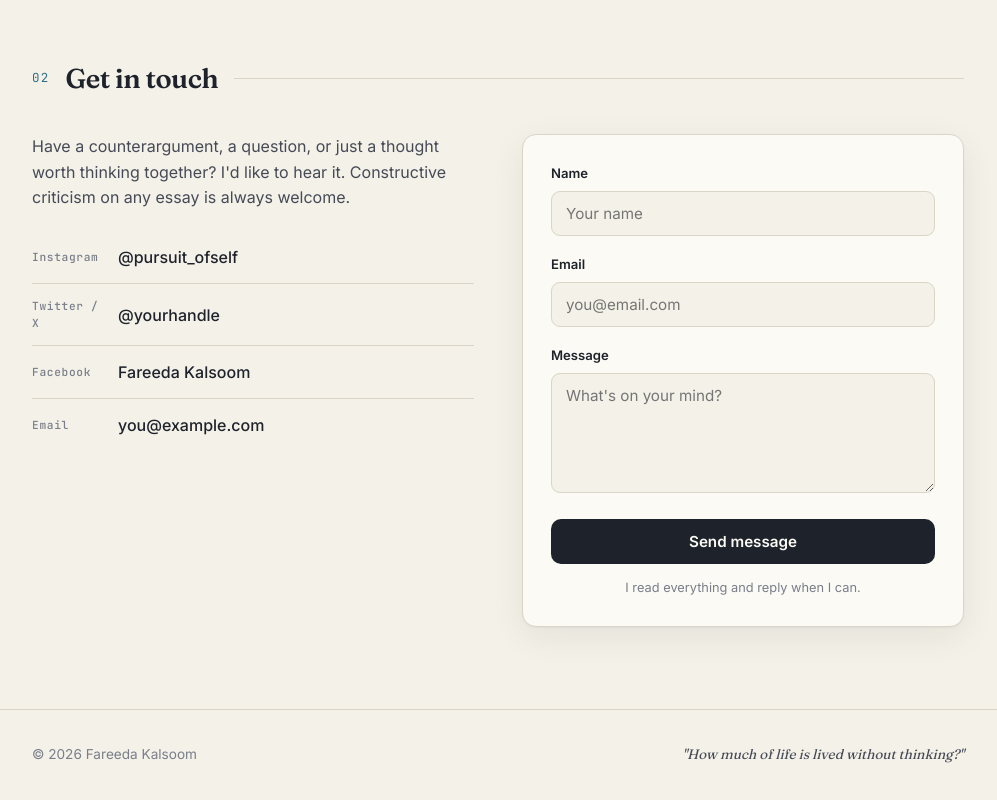
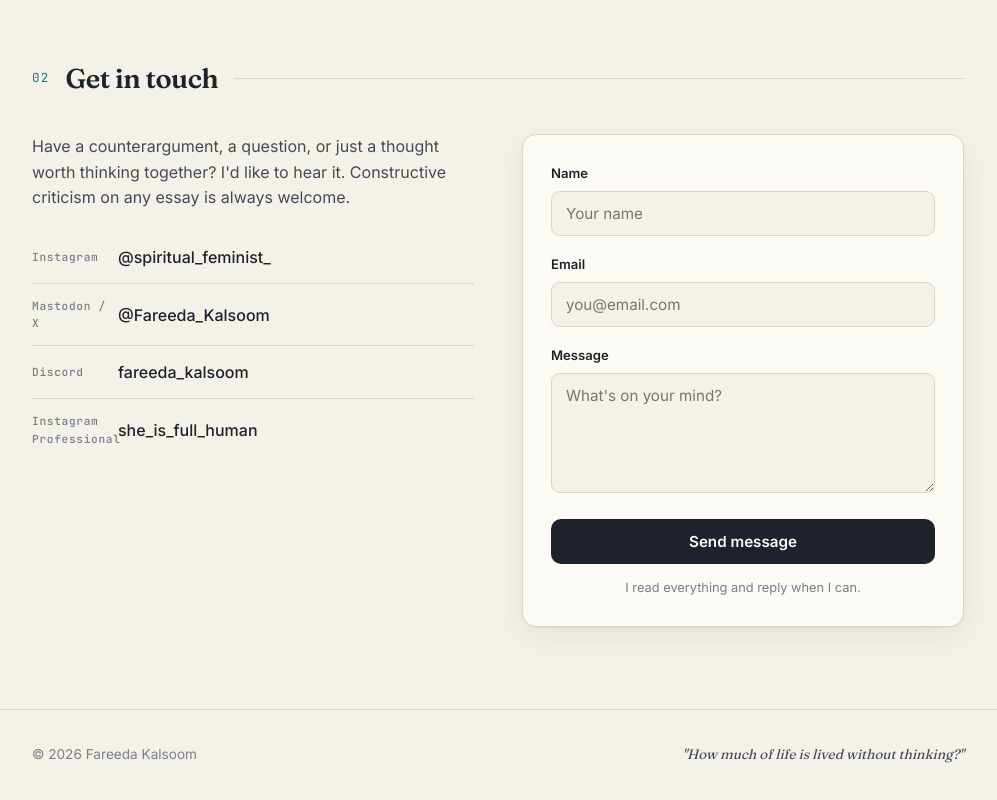
Before and after one commit to fareeda01/fareeda01.github.io, a plain HTML site: page index.html in a window 1280 px wide. Shown: the part 1358-2158 px from the top of the page, without its empty margins (142-1139 px from the left). Drawn offline with Linux system fonts and the light colour scheme.

Commit message:
Update index.html

```diff
--- a/index.html
+++ b/index.html
@@ -283,10 +283,10 @@
         <div class="contact-copy">
           <p>Have a counterargument, a question, or just a thought worth thinking together? I'd like to hear it. Constructive criticism on any essay is always welcome.</p>
           <div class="socials">
-            <a href="https://instagram.com/pursuit_ofself" target="_blank" rel="noopener"><span class="k">Instagram</span><span class="v">@pursuit_ofself</span></a>
-            <a href="#" target="_blank" rel="noopener"><span class="k">Twitter / X</span><span class="v">@yourhandle</span></a>
-            <a href="#" target="_blank" rel="noopener"><span class="k">Facebook</span><span class="v">Fareeda Kalsoom</span></a>
-            <a href="mailto:you@example.com"><span class="k">Email</span><span class="v">you@example.com</span></a>
+            <a href="https://instagram.com/pursuit_ofself" target="_blank" rel="noopener"><span class="k">Instagram</span><span class="v">@spiritual_feminist_</span></a>
+            <a href="#" target="_blank" rel="noopener"><span class="k">Mastodon / X</span><span class="v">@Fareeda_Kalsoom</span></a>
+            <a href="#" target="_blank" rel="noopener"><span class="k">Discord</span><span class="v">fareeda_kalsoom</span></a>
+            <a href="mailto:you@example.com"><span class="k">Instagram Professional</span><span class="v">she_is_full_human</span></a>
           </div>
         </div>
         <form id="contactForm" novalidate>
```
